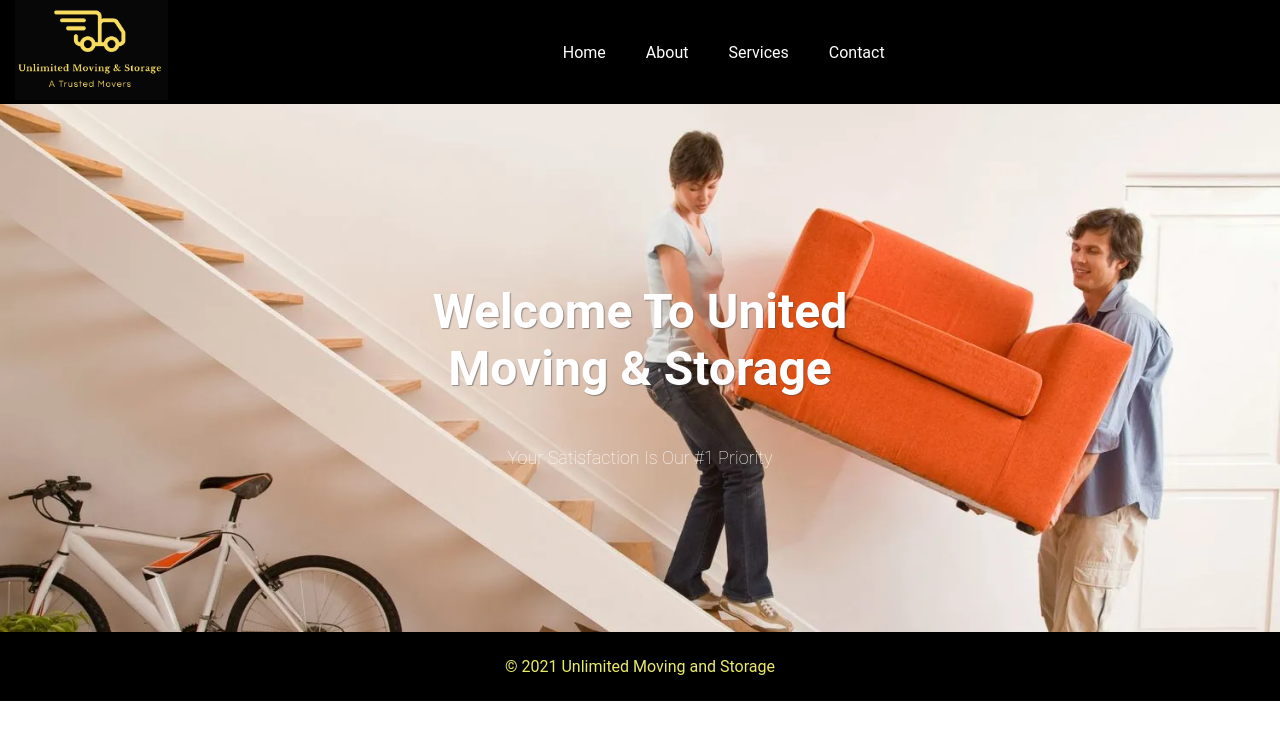
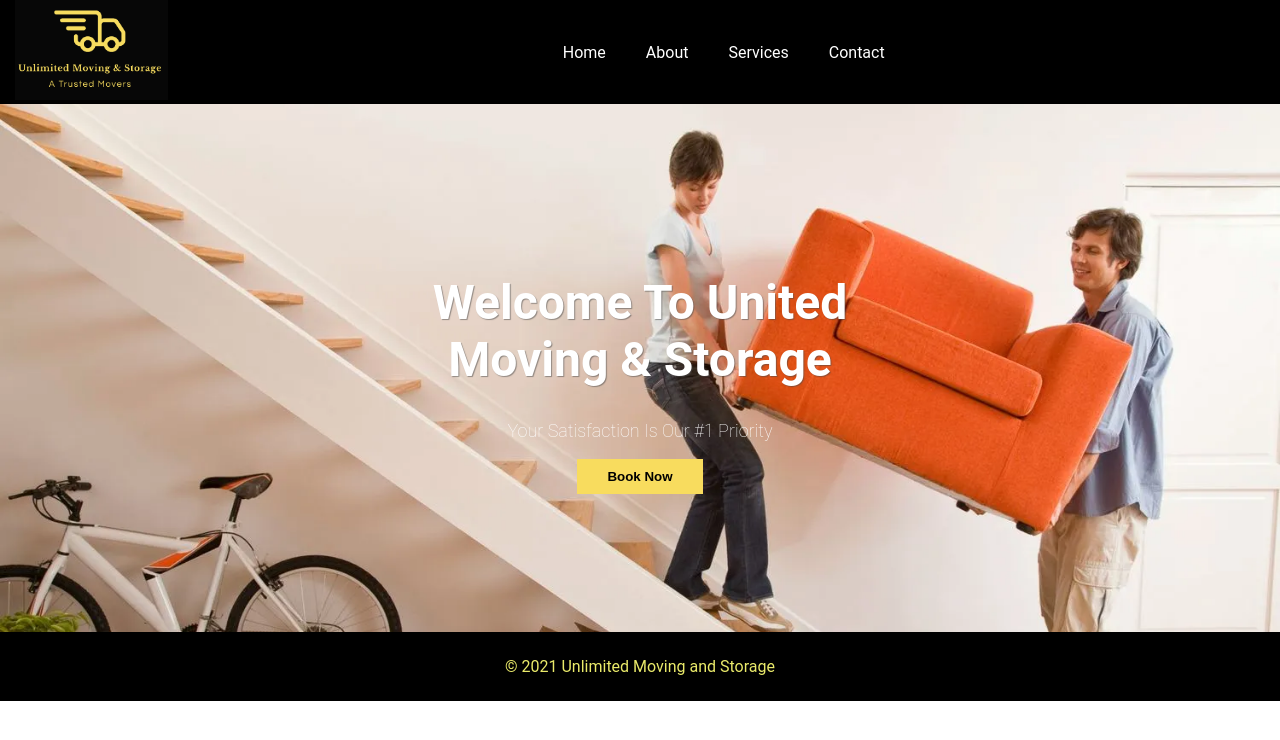
Before and after one commit to Erodri6z/Unlimited-Moving-And-Storage, a React (Create React App) app: page / in a window 1280 px wide. Shown: the top 740 px of the page. Built offline with nearby package versions, Linux system fonts and the light colour scheme.

Commit message:
add more content and css to landing

```diff
--- a/src/components/Landing/Landing.jsx
+++ b/src/components/Landing/Landing.jsx
@@ -3,8 +3,13 @@ import landing from '../../assets/landing.webp'
 const Landing = () => {
   return(
     <div className="landing" style={{ backgroundImage: `url(${landing})` }}>
-      <h1 id="landing-title">Welcome To United <br/> Moving & Storage</h1>
-      <h3 id="slogan">Your Satisfaction Is Our #1 Priority</h3>
+      <div id="landing-text">
+        <h1 id="landing-title">Welcome To United <br/> Moving & Storage</h1>
+        <h3 id="slogan">Your Satisfaction Is Our #1 Priority</h3>
+        <a href="/Contact" id="landing-contact">
+          <button id="landing-btn">Book Now</button>
+        </a>
+      </div>
     </div>
   )
 }
--- a/src/styles/app.css
+++ b/src/styles/app.css
@@ -56,6 +56,7 @@ footer{
   background-position: center 20%;
 }
 
+
 #landing-title{
   color:white;
   text-align: center;
@@ -70,3 +71,16 @@ footer{
   text-shadow: 1px 1px 1px (77, 77, 77, 0.537);
   font-weight: 100 ;
 }
+
+#landing-contact {
+  display: flex;
+  justify-content: center;
+  text-decoration: none;
+}
+
+#landing-btn {
+  background-color: #f8dc5e;
+  font-weight: 900;
+  border: none;
+  padding: 10px 30px;
+}
```
